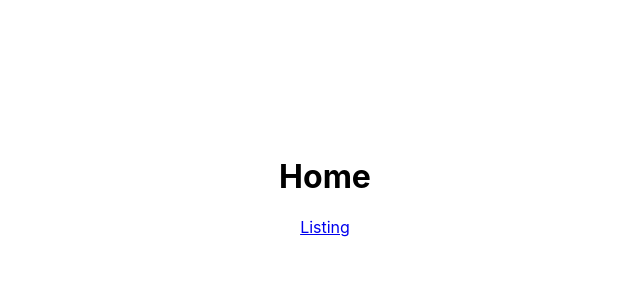
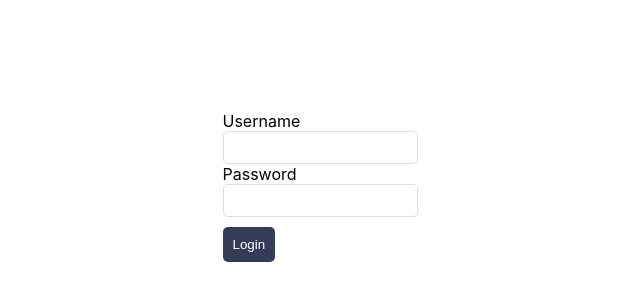
Before and after one commit to MubashirAli11/HPC_REPO, a React (Create React App) app in the folder FrontEnd/ship-app/: page / in a window 1280 px wide. Shown: the part 234-534 px from the top of the page, without its empty margins (315-955 px from the left). Built offline with nearby package versions, Linux system fonts and the light colour scheme.

Commit message:
login setup

```diff
--- a/FrontEnd/ship-app/src/App.css
+++ b/FrontEnd/ship-app/src/App.css
@@ -134,6 +134,10 @@
   justify-content: center;
   flex-direction: column;
 }
+.homeMain .input-container {
+  display: flex;
+  flex-direction: column;
+}
 .homeMain h1 {
 
 }
@@ -164,3 +168,7 @@
 .actionTableElement {
   text-align: center;max-width: 54px;
 }
+
+.button-container {
+  margin-top: 10px;
+}
--- a/FrontEnd/ship-app/src/components/home.jsx
+++ b/FrontEnd/ship-app/src/components/home.jsx
@@ -1,12 +1,48 @@
 import { Link } from "react-router-dom";
 
 export const Home = () => {
+
+    const login = () => {
+        debugger;
+        window.open("/listing", "_self");
+
+        // fetchWrapper.post(`http://localhost:43061/api/v1/User`, { email, password })
+        //     .then(user => {
+        //         debugger;
+        //         // store user details and jwt token in local storage to keep user logged in between page refreshes
+        //         // localStorage.setItem('user', JSON.stringify(user));
+        //         // setAuth(user);
+
+        //         // // get return url from location state or default to home page
+        //         // const { from } = history.location.state || { from: { pathname: '/' } };
+        //         // history.push(from);
+        //     });
+    };
+
     return (
         <div className="homeMain">
-            <h1>Home</h1>
-            <nav>
-                <Link to="/listing">Listing</Link>
-            </nav>
+            <div className="form">
+                <form>
+                    <div className="inputContainer">
+                        <label>Username </label>
+                        <input type="text" name="uname" required />
+                    </div>
+                    <div className="inputContainer">
+                        <label>Password </label>
+                        <input type="password" name="pass" required />
+                    </div>
+                    <div className="button-container">
+                        <button className="submitButton buttonClass primaryButton" onClick={() => login()}>Login</button>
+                        {/* <input type="button" className="submitButton buttonClass primaryButton" onClick={() => login()} /> */}
+                    </div>
+                </form>
+            </div>
+            {/* <div className="">
+                <h1>Home</h1>
+                <nav>
+                    <Link to="/listing">Listing</Link>
+                </nav>
+            </div> */}
         </div>
     );
 }
--- a/FrontEnd/ship-app/src/components/listing.jsx
+++ b/FrontEnd/ship-app/src/components/listing.jsx
@@ -27,6 +27,7 @@ export const Listing = () => {
 
 
     const [name, setName] = useState('');
+    const [token, setToken] = useState('');
     const [code, setCode] = useState('');
     const [length, setLength] = useState('');
     const [width, setWidth] = useState('');
@@ -38,17 +39,41 @@ export const Listing = () => {
 
 
     React.useEffect(() => {
-        listingApi();
+        LoginApi();
+
     }, []);
 
     const listingApi = (pageIndex) => {
+        debugger;
+        console.log(token)
         const index = typeof pageIndex == "number" ? pageIndex : currentPage;
-        axios.get(`${baseURL}?PageIndex=${index}&PageSize=${pageSize}`).then((response) => {
+
+        axios.get(`${baseURL}?PageIndex=${index}&PageSize=${pageSize}`, { headers: {"Authorization" : `Bearer ${token}`} }).then((response) => {
             const { Data, Total } = response.data;
             setListing(Data);
 
             setTotalPage(Array.from(Array(Math.ceil(100 / pageSize)).keys()));
         });
+    };
+    const LoginApi = () => {
+        const email = 'admin@gmail.com';
+        const password = 'Admin@123';
+        const data = { email, password };
+        const requestOptions = {
+            method: "POST",
+            headers: { "Content-Type": "application/json" },
+            body: JSON.stringify(data)
+        };
+        fetch("http://localhost:43061/api/v1/User", requestOptions)
+            .then(response => response.json())
+            .then(res => {
+                debugger;
+                setToken(res.Data);
+                setTimeout(() => {
+                    listingApi();
+                  }, 2000);
+
+            });
     };
 
     function handleSubmit(form) {
@@ -117,7 +142,7 @@ export const Listing = () => {
         <div className="MainContainer">
             <div className="MainContainerForm">
                 <div className="topBar">
-                    <h2>Listing View</h2>
+                    <h2>Listing View{token}</h2>
 
                 </div>
 
```
Also changed, not shown: 1 other file (tests, documents, lock files or other folders).
